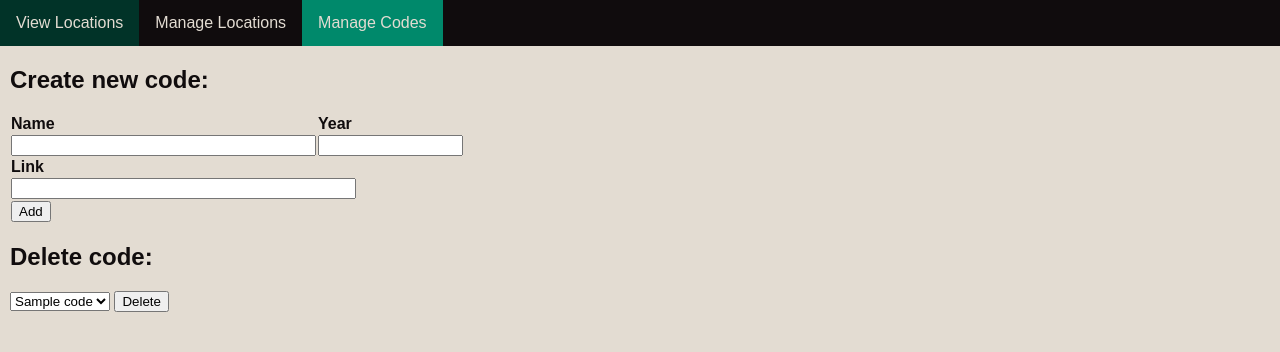
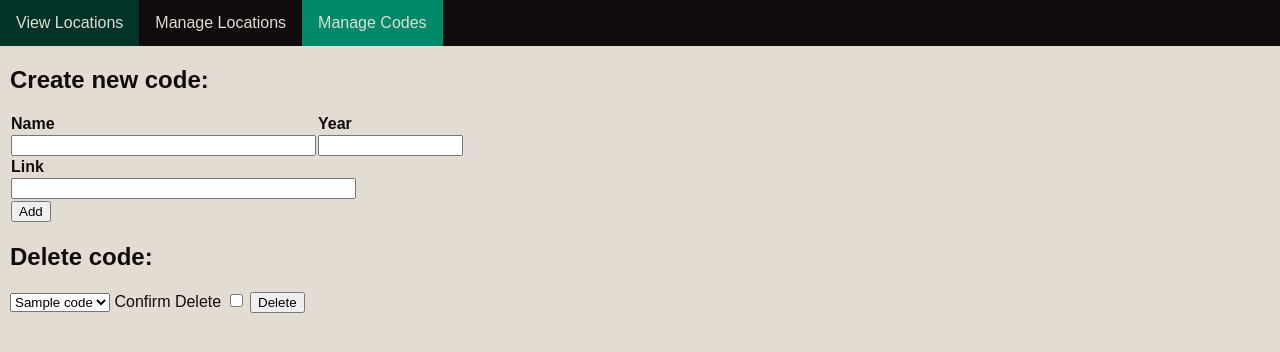
Before and after one commit to abachart/building-codes, a Flask app: page /manage-codes in a window 1280 px wide. Shown: the top 352 px of the page. Run offline with Flask 2, Linux system fonts and the light colour scheme; tables that the repository leaves empty hold one stand-in row (values such as "Sample post").

Commit message:
changed 2 near identical form classes to 1 class

```diff
--- a/src/routes.py
+++ b/src/routes.py
@@ -1,7 +1,7 @@
 from click import confirm
 from flask import Flask
 from flask_wtf import FlaskForm
-from wtforms import StringField, SubmitField, SelectField
+from wtforms import StringField, SubmitField, SelectField, BooleanField
 from wtforms.validators import DataRequired
 from app import app, db
 from models import BuildingCode, Item, Location
@@ -26,15 +26,11 @@ class AddItemForm(FlaskForm):
     item_select = SelectField(u'Add Code', coerce=int)
     submit_add_item = SubmitField('Add')
 
-# For selecting a code to be deleted from the database
-class SelectCodeDeleteForm(FlaskForm):
-    code_select = SelectField(u'Delete', coerce=int)
-    submit_delete_code = SubmitField('Delete')
-
 # For selecting a location to be deleted from the database
-class SelectLocationDeleteForm(FlaskForm):
-    location_select = SelectField(u'Delete', coerce=int)
-    submit_delete_location = SubmitField('Delete')
+class SelectDeleteForm(FlaskForm):
+    select = SelectField(u'Delete', coerce=int)
+    confirm_delete = BooleanField('Confirm Delete', validators=[DataRequired()])
+    submit_delete = SubmitField('Delete')
 
 ##### GENERAL FUNCTIONS #####
 # For checking if a building code is already tied to a location
@@ -121,8 +117,8 @@ def delete_item_from_location(location_id, item_id):
 def manage_codes():
     all_codes = BuildingCode.query.order_by('name')
     create_form = CreateCodeForm()
-    delete_form = SelectCodeDeleteForm()
-    delete_form.code_select.choices = [(code.id, code.name) for code in all_codes]
+    delete_form = SelectDeleteForm()
+    delete_form.select.choices = [(code.id, code.name) for code in all_codes]
     if request.method == 'POST':
         if create_form.validate_on_submit():
             new_code = BuildingCode(name = create_form.name.data, year = create_form.year.data, link = create_form.link.data)
@@ -131,7 +127,7 @@ def manage_codes():
             flash('New code added!')
             return redirect(url_for('manage_codes'))
         if delete_form.validate_on_submit():##***
-            code_id = delete_form.code_select.data
+            code_id = delete_form.select.data
             code = BuildingCode.query.filter_by(id = code_id).first_or_404(description = "No such code found.")
             db.session.delete(code)
             db.session.commit()
@@ -160,8 +156,8 @@ def delete_code(code_id):
 def manage_locations():
     all_locations = Location.query.order_by('city')
     create_form = CreateLocationForm()
-    delete_form = SelectLocationDeleteForm()
-    delete_form.location_select.choices = [(location.id, location.city) for location in all_locations]
+    delete_form = SelectDeleteForm()
+    delete_form.select.choices = [(location.id, location.city) for location in all_locations]
     if request.method == 'POST':
         if create_form.validate_on_submit():
             new_location = Location(state = create_form.state.data, city = create_form.city.data)
@@ -170,7 +166,7 @@ def manage_locations():
             flash('New location added!')
             return redirect(url_for('manage_locations'))
         if delete_form.validate_on_submit():
-            location_id = delete_form.location_select.data
+            location_id = delete_form.select.data
             location = Location.query.filter_by(id = location_id).first_or_404(description = "Error")
             matching_items = Item.query.filter_by(location_id = location_id).all()
             for i in matching_items:
--- a/src/templates/manage_codes.html
+++ b/src/templates/manage_codes.html
@@ -30,10 +30,12 @@
 
 <div class="formwrapper">
 	<h2>Delete code:</h2>
-	<form action="" method="post" onsubmit="alert('Are you sure?')">
+	<form action="" method="post">
 		{{ delete_form.hidden_tag() }}
-		{{ delete_form.code_select() }}
-		{{ delete_form.submit_delete_code() }}
+		{{ delete_form.select() }}
+		{{ delete_form.confirm_delete.label }}
+		{{ delete_form.confirm_delete() }}
+		{{ delete_form.submit_delete() }}
 	</form>
 </div>
 
--- a/src/templates/test.html
+++ /dev/null
@@ -1,4 +0,0 @@
-{%extends "_base.html"%}
-{%block content%}
-<a href="/">Go home</a>
-{%endblock%}
```
Also changed, not shown: src/templates/manage_locations.html (+5 -3 lines).
